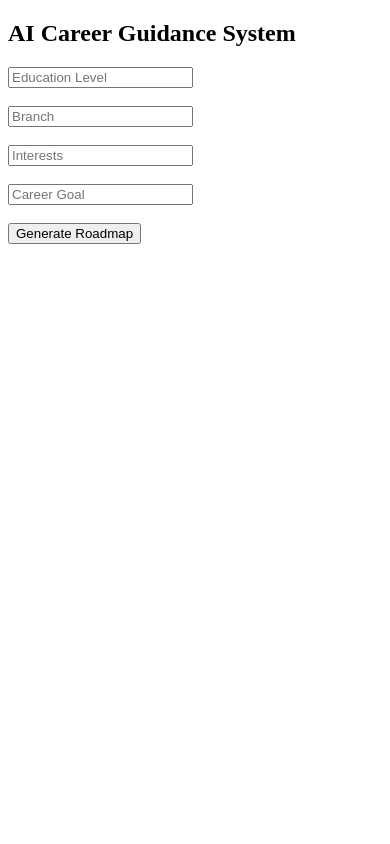
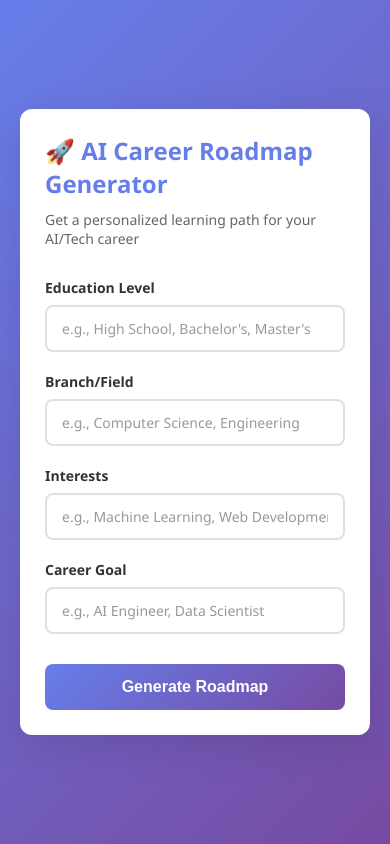
Before and after one commit to syazy-bit/ai-career-roadmap, a Flask app: page / in a window 390 px wide. Run offline with Flask 3, Linux system fonts and the light colour scheme.

Commit message:
Update index page UI

```diff
--- a/templates/index.html
+++ b/templates/index.html
@@ -1,20 +1,221 @@
 <!DOCTYPE html>
-<html>
+<html lang="en">
+
 <head>
+    <meta charset="UTF-8">
+    <meta name="viewport" content="width=device-width, initial-scale=1.0">
     <title>AI Career Roadmap</title>
+    <style>
+        * {
+            margin: 0;
+            padding: 0;
+            box-sizing: border-box;
+        }
+
+        body {
+            font-family: 'Segoe UI', Tahoma, Geneva, Verdana, sans-serif;
+            background: linear-gradient(135deg, #667eea 0%, #764ba2 100%);
+            min-height: 100vh;
+            padding: 20px;
+            display: flex;
+            justify-content: center;
+            align-items: center;
+        }
+
+        .container {
+            width: 100%;
+            max-width: 900px;
+        }
+
+        .card {
+            background: white;
+            border-radius: 12px;
+            box-shadow: 0 10px 40px rgba(0, 0, 0, 0.1);
+            padding: 40px;
+            animation: slideIn 0.5s ease-out;
+        }
+
+        @keyframes slideIn {
+            from {
+                opacity: 0;
+                transform: translateY(20px);
+            }
+
+            to {
+                opacity: 1;
+                transform: translateY(0);
+            }
+        }
+
+        h1 {
+            color: #667eea;
+            margin-bottom: 10px;
+            font-size: 32px;
+        }
+
+        .subtitle {
+            color: #666;
+            margin-bottom: 30px;
+            font-size: 14px;
+        }
+
+        .form-group {
+            margin-bottom: 20px;
+        }
+
+        label {
+            display: block;
+            color: #333;
+            font-weight: 600;
+            margin-bottom: 8px;
+            font-size: 14px;
+        }
+
+        input {
+            width: 100%;
+            padding: 12px 15px;
+            border: 2px solid #e0e0e0;
+            border-radius: 8px;
+            font-size: 14px;
+            transition: all 0.3s ease;
+            font-family: inherit;
+        }
+
+        input:focus {
+            outline: none;
+            border-color: #667eea;
+            box-shadow: 0 0 0 3px rgba(102, 126, 234, 0.1);
+        }
+
+        input::placeholder {
+            color: #999;
+        }
+
+        button {
+            width: 100%;
+            padding: 14px;
+            background: linear-gradient(135deg, #667eea 0%, #764ba2 100%);
+            color: white;
+            border: none;
+            border-radius: 8px;
+            font-size: 16px;
+            font-weight: 600;
+            cursor: pointer;
+            transition: all 0.3s ease;
+            margin-top: 10px;
+        }
+
+        button:hover {
+            transform: translateY(-2px);
+            box-shadow: 0 10px 20px rgba(102, 126, 234, 0.3);
+        }
+
+        button:active {
+            transform: translateY(0);
+        }
+
+        .roadmap-container {
+            margin-top: 40px;
+            padding-top: 40px;
+            border-top: 2px solid #e0e0e0;
+        }
+
+        .roadmap-title {
+            color: #667eea;
+            font-size: 20px;
+            margin-bottom: 20px;
+            font-weight: 600;
+        }
+
+        .roadmap-content {
+            background: #f8f9fa;
+            padding: 20px;
+            border-radius: 8px;
+            border-left: 4px solid #667eea;
+            color: #333;
+            line-height: 1.8;
+            white-space: pre-wrap;
+            word-wrap: break-word;
+            font-size: 14px;
+            font-family: 'Courier New', monospace;
+            max-height: 600px;
+            overflow-y: auto;
+        }
+
+        .roadmap-content::-webkit-scrollbar {
+            width: 8px;
+        }
+
+        .roadmap-content::-webkit-scrollbar-track {
+            background: #e0e0e0;
+            border-radius: 10px;
+        }
+
+        .roadmap-content::-webkit-scrollbar-thumb {
+            background: #667eea;
+            border-radius: 10px;
+        }
+
+        .roadmap-content::-webkit-scrollbar-thumb:hover {
+            background: #764ba2;
+        }
+
+        @media (max-width: 600px) {
+            .card {
+                padding: 25px;
+            }
+
+            h1 {
+                font-size: 24px;
+            }
+
+            .roadmap-content {
+                font-size: 12px;
+            }
+        }
+    </style>
 </head>
+
 <body>
-    <h2>AI Career Guidance System</h2>
+    <div class="container">
+        <div class="card">
+            <h1>🚀 AI Career Roadmap Generator</h1>
+            <p class="subtitle">Get a personalized learning path for your AI/Tech career</p>
 
-    <form method="POST">
-        <input name="education" placeholder="Education Level" required><br><br>
-        <input name="branch" placeholder="Branch" required><br><br>
-        <input name="interests" placeholder="Interests" required><br><br>
-        <input name="goal" placeholder="Career Goal" required><br><br>
+            <form method="POST">
+                <div class="form-group">
+                    <label for="education">Education Level</label>
+                    <input id="education" name="education" placeholder="e.g., High School, Bachelor's, Master's"
+                        required>
+                </div>
 
-        <button type="submit">Generate Roadmap</button>
-    </form>
+                <div class="form-group">
+                    <label for="branch">Branch/Field</label>
+                    <input id="branch" name="branch" placeholder="e.g., Computer Science, Engineering" required>
+                </div>
 
-    <pre>{{ roadmap }}</pre>
+                <div class="form-group">
+                    <label for="interests">Interests</label>
+                    <input id="interests" name="interests" placeholder="e.g., Machine Learning, Web Development"
+                        required>
+                </div>
+
+                <div class="form-group">
+                    <label for="goal">Career Goal</label>
+                    <input id="goal" name="goal" placeholder="e.g., AI Engineer, Data Scientist" required>
+                </div>
+
+                <button type="submit">Generate Roadmap</button>
+            </form>
+
+            {% if roadmap %}
+            <div class="roadmap-container">
+                <h2 class="roadmap-title">📋 Your Personalized Roadmap</h2>
+                <div class="roadmap-content">{{ roadmap }}</div>
+            </div>
+            {% endif %}
+        </div>
+    </div>
 </body>
+
 </html>
```
